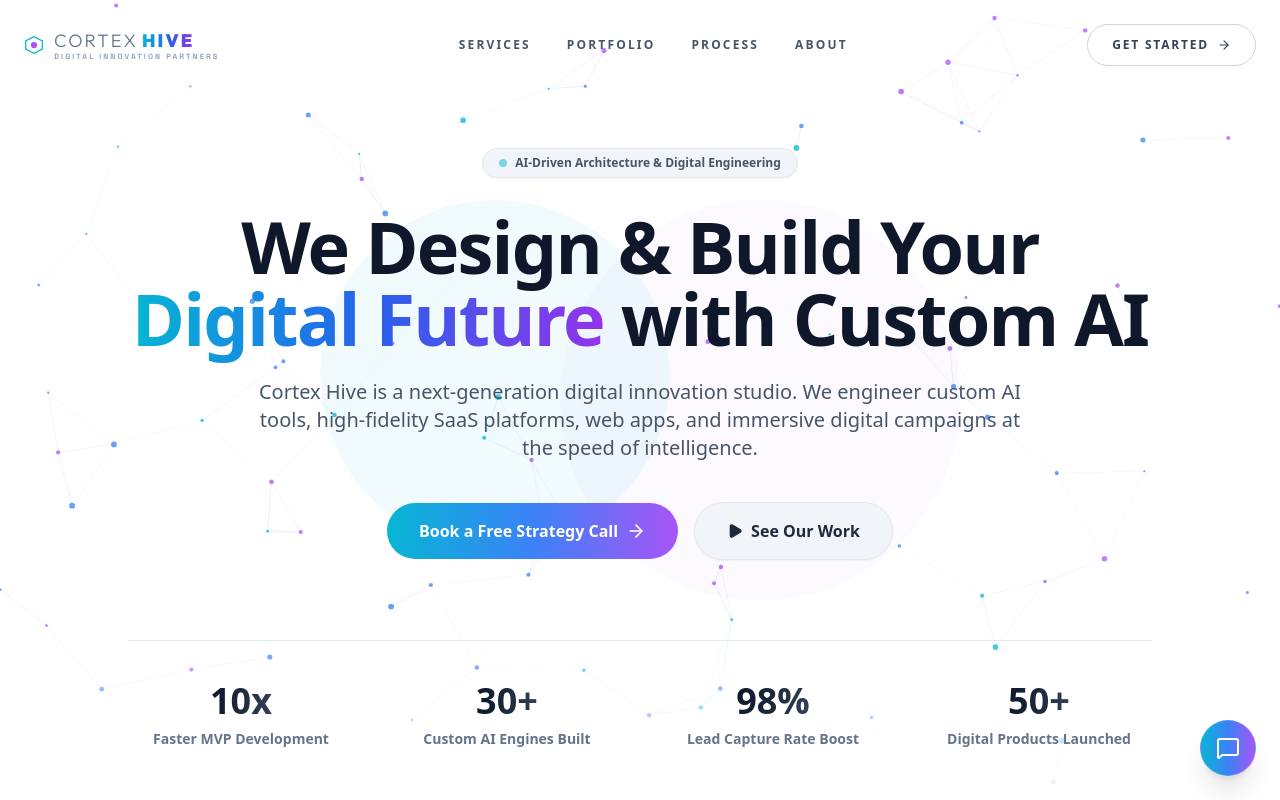
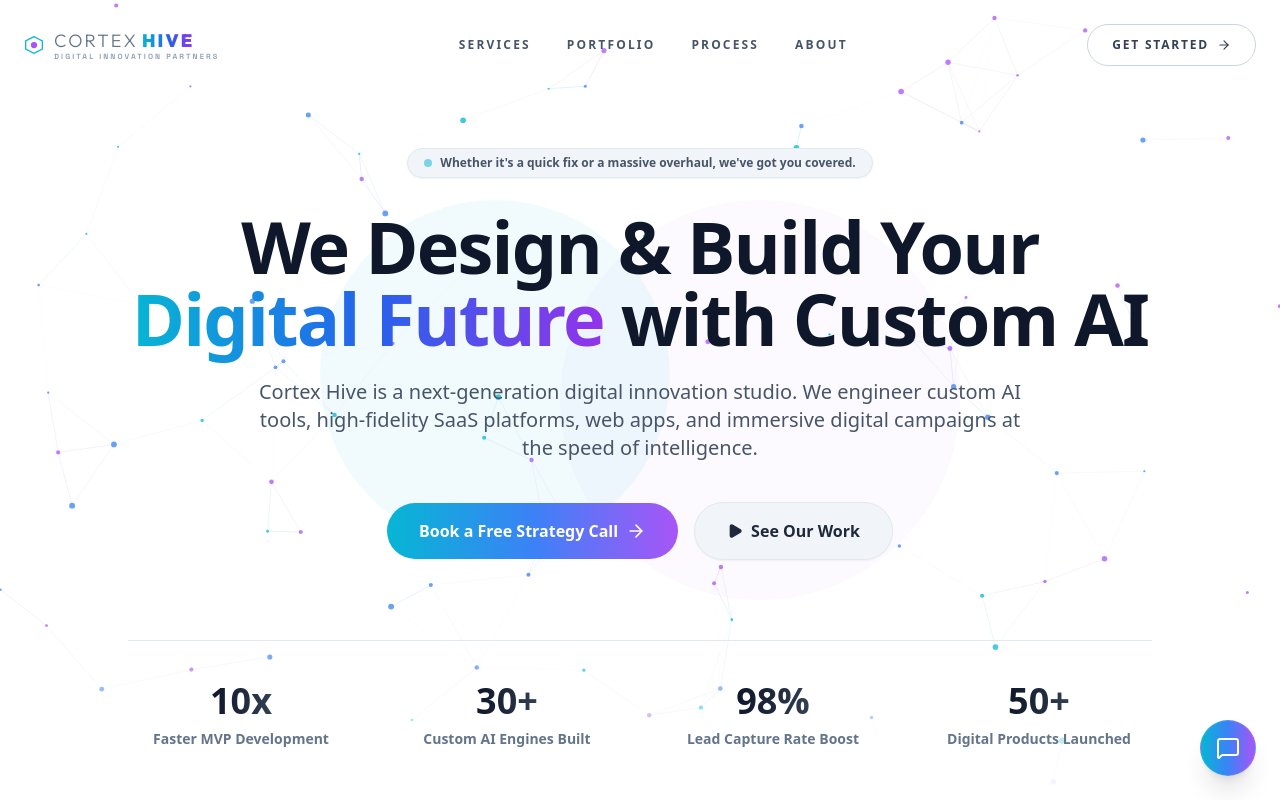
Before and after one commit to CortexHive/site1, a Next.js app: page / in a window 1280 px wide. Shown: the top 800 px of the page. Built offline with nearby package versions, Linux system fonts and the light colour scheme.

Commit message:
chore: update hero badge tagline text

```diff
--- a/src/components/hero.tsx
+++ b/src/components/hero.tsx
@@ -174,7 +174,7 @@
           {/* Tagline Badge */}
           <div className="inline-flex items-center gap-2 px-4 py-1.5 rounded-full bg-slate-100 border border-slate-200 text-xs font-semibold text-slate-600 mb-8 shadow-sm">
             <span className="w-2 h-2 rounded-full bg-hive-cyan animate-pulse" />
-            <span>AI-Driven Architecture & Digital Engineering</span>
+            <span>Whether it&apos;s a quick fix or a massive overhaul, we&apos;ve got you covered.</span>
           </div>
 
           {/* Main Title */}
```
